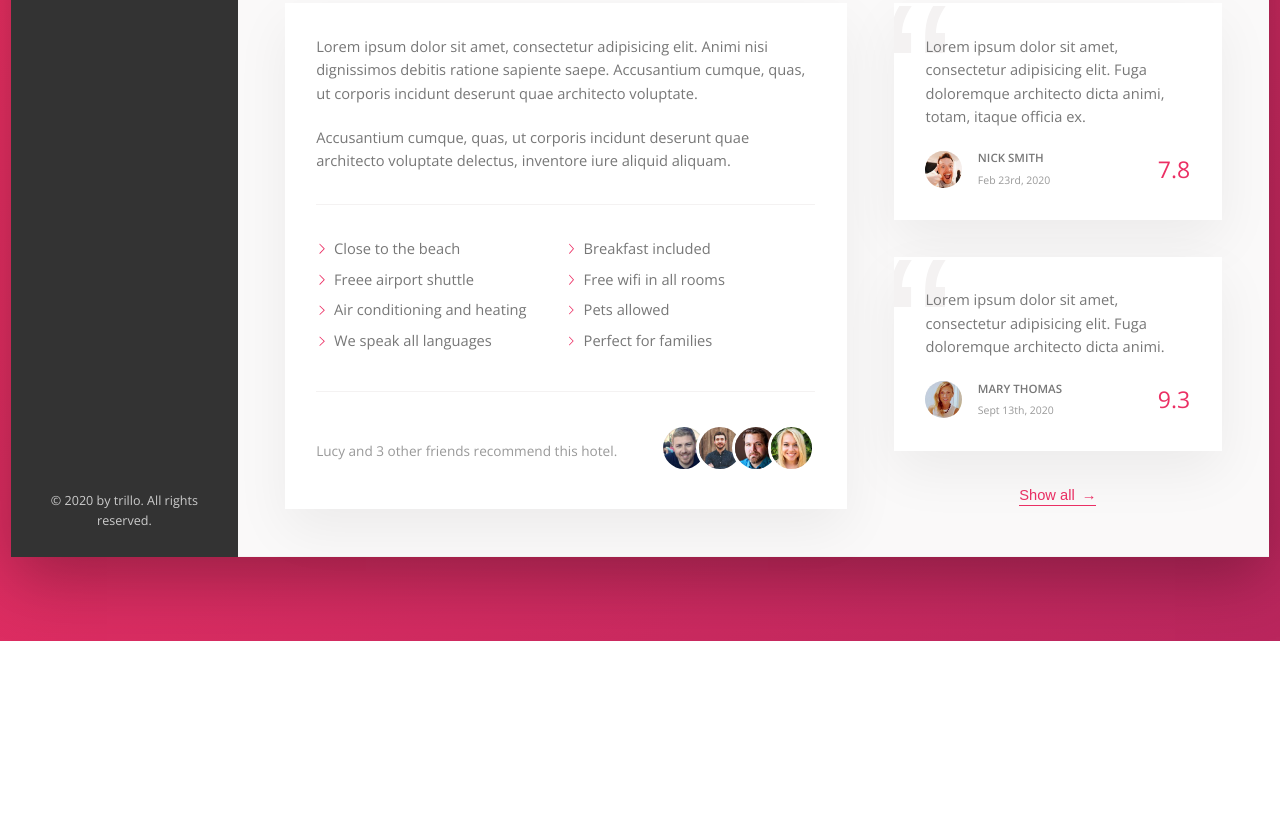
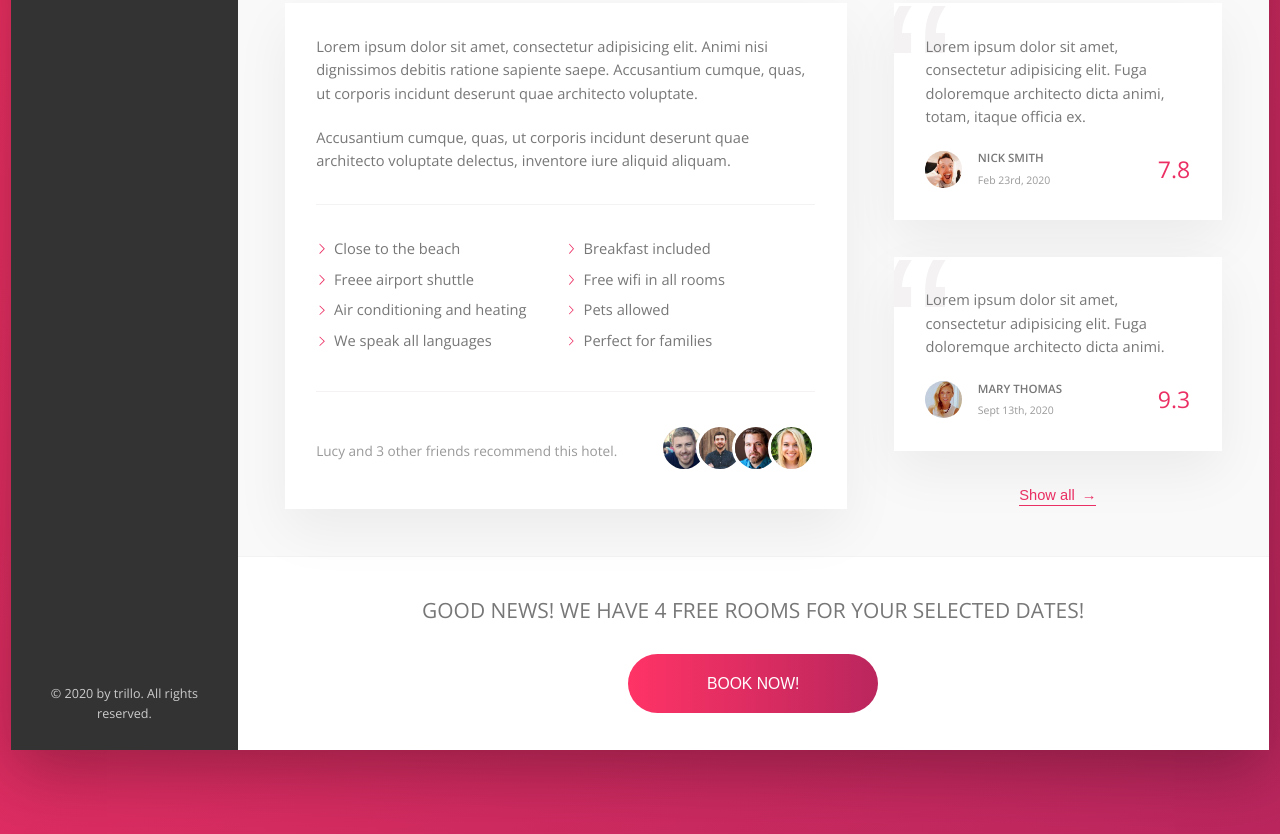
Before and after one commit to Do-mi-nic/trillo-project, a website: page index.html in a window 1280 px wide. Shown: the part 679-1513 px from the top of the page. Before the commit the page ends 1320 px from the top, so only its background shows below. Drawn offline with nearby package versions, Linux system fonts and the light colour scheme.

Commit message:
Add CTA Section

```diff
--- a/index.html
+++ b/index.html
@@ -242,6 +242,15 @@
               <button class="btn-inline">Show all <span>&rarr;</span></button>
             </figure>
           </div>
+          <div class="cta">
+            <h2 class="cta__book-now">
+              Good news! We have 4 free rooms for your selected dates!
+            </h2>
+            <button class="btn">
+              <span class="btn__visible">Book now!</span>
+              <span class="btn__invisible">Only 4 rooms left!</span>
+            </button>
+          </div>
         </main>
       </div>
     </div>
--- a/sass/_components.scss
+++ b/sass/_components.scss
@@ -441,3 +441,74 @@
     z-index: 1;
   }
 }
+
+//CALL TO ACTION
+.cta {
+  padding: 3.5rem 0;
+  text-align: center;
+
+  &__book-now {
+    font-size: 2rem;
+    font-weight: 300;
+    text-transform: uppercase;
+    margin-bottom: 2.5rem;
+  }
+}
+
+.btn {
+  font-size: 1.5rem;
+  font-weight: 300;
+  text-transform: uppercase;
+  border-radius: 100px;
+  border: none;
+  background-image: linear-gradient(
+    to right,
+    var(--color-primary-light),
+    var(--color-primary-dark)
+  );
+  color: #fff;
+  position: relative;
+  overflow: hidden;
+  cursor: pointer;
+
+  & > * {
+    display: inline-block;
+    height: 100%;
+    width: 100%;
+    transition: all 0.2s;
+  }
+
+  &__visible {
+    padding: 2rem 7.5rem;
+  }
+
+  &__invisible {
+    position: absolute;
+    padding: 2rem 0;
+    left: 0;
+    top: -100%;
+
+    transition: all 0.2s;
+  }
+
+  &:hover {
+    background-image: linear-gradient(
+      to left,
+      var(--color-primary-light),
+      var(--color-primary-dark)
+    );
+  }
+
+  &:hover &__visible {
+    transform: translateY(100%);
+  }
+
+  &:hover &__invisible {
+    top: 0;
+  }
+
+  &:focus {
+    outline: none;
+    animation: pulsate 1s infinite;
+  }
+}
```
Also changed, not shown: css/style.css.
